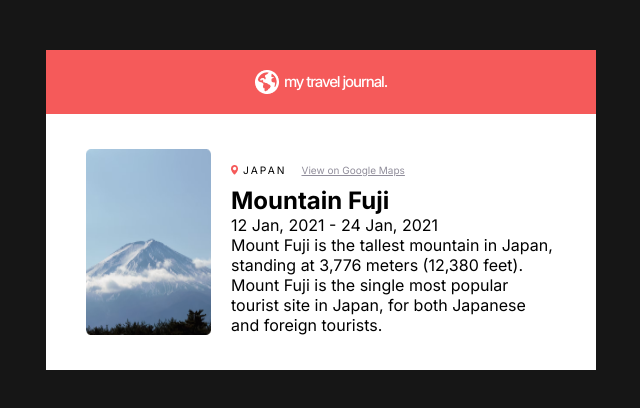
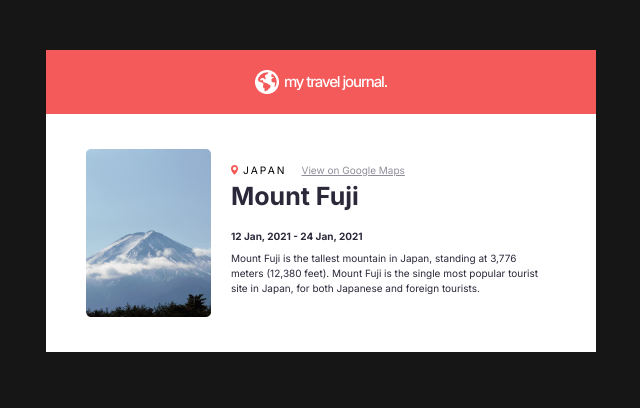
Before and after one commit to abdallahsow/Travel-Journal, a React (Create React App) app in the folder project-4/: page / in a window 1280 px wide. Shown: the top 408 px of the page, without its empty margins (319-959 px from the left). Built offline with nearby package versions, Linux system fonts and the light colour scheme.

Commit message:
updated the project-4.css style

```diff
--- a/project-4/src/components/Location.js
+++ b/project-4/src/components/Location.js
@@ -17,12 +17,12 @@ const Location = (props) => {
             {item.anchor}
           </a>
         </div>
-        <div>
-          <h1>{item.title}</h1>
-          <p>
+        <div className="description">
+          <h1 className="description-title">{item.title}</h1>
+          <p className="description-period">
             {item.startDate} - {item.endDate}
           </p>
-          <p>{item.description}</p>
+          <p className="description-text">{item.description}</p>
         </div>
       </did>
     </div>
--- a/project-4/src/components/data.js
+++ b/project-4/src/components/data.js
@@ -7,7 +7,7 @@ const data = [
   {
     id: 1,
     locationIcon: location,
-    title: "Mountain Fuji",
+    title: "Mount Fuji",
     startDate: "12 Jan, 2021",
     endDate: "24 Jan, 2021",
     googleMapsUrl: "https://www.google.com/maps",
--- a/project-4/src/project-4.css
+++ b/project-4/src/project-4.css
@@ -49,7 +49,7 @@ body {
 
 .address-place {
   padding-top: 15px;
-  padding-bottom: 10px;
+  padding-bottom: 5px;
 }
 
 .address-web {
@@ -68,3 +68,28 @@ body {
   letter-spacing: 0.2em;
   padding-left: 5px;
 }
+
+.description {
+  color: #2b283a;
+}
+
+.description-title {
+  padding-bottom: 20px;
+  font-weight: 700;
+  font-size: 25px;
+  line-height: 30px;
+}
+
+.description-period {
+  font-weight: 700;
+  font-size: 10px;
+  line-height: 10px;
+  padding-bottom: 10px;
+}
+
+.description-text {
+  font-weight: 400;
+  font-size: 10px;
+  line-height: 150%;
+  width: 320px;
+}
```
